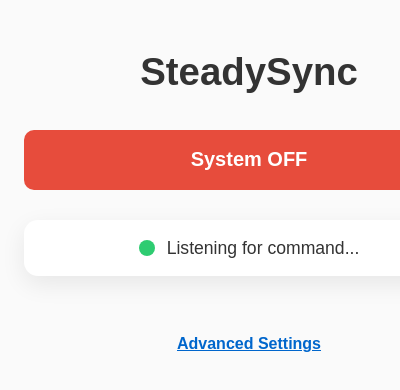
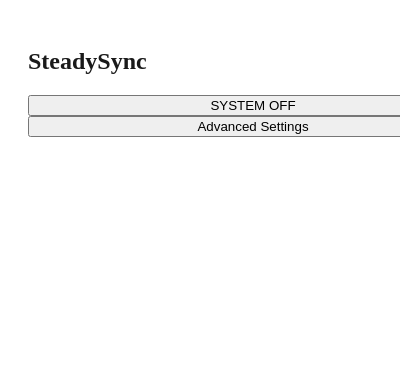
Before and after one commit to JonathanSaji/SteadySync, a browser extension: page SteadySync-Extension/popup.html in a window 400 px wide. Shown: the top 390 px of the page. Drawn offline with Linux system fonts and the light colour scheme.

Commit message:
Fixed browser hiding issue

```diff
--- a/SteadySync-Extension/popup.html
+++ b/SteadySync-Extension/popup.html
@@ -4,20 +4,24 @@
     <link rel="stylesheet" href="styles.css">
 </head>
 <body>
-    <div class="container">
-        <h1>SteadySync</h1>
+    <div id="app-container">
 
-        <div class="master-control">
-            <button id="masterBtn" class="off">System OFF</button>
-        </div>
+        <section id="popup-view">
+            <h1>SteadySync</h1>
+            <button id="masterBtn" class="big-toggle">SYSTEM OFF</button>
+            <button id="goToSettings">Advanced Settings</button>
+        </section>
 
-        <div class="voice-status">
-            <span class="dot"></span>
-            <p id="voiceMsg">Listening for command...</p>
-        </div>
+        <section id="settings-view" style="display: none;">
+            <button id="backToPopup">Back</button>
+            <h2>Settings</h2>
+            <div class="card">
+                <span>Steady Path</span>
+                <input type="checkbox" id="path-toggle">
+            </div>
+            </section>
 
-        <button id="openSettings" class="link-btn">Advanced Settings</button>
     </div>
-    <script src="popup.js"></script>
+    <script src="script.js"></script>
 </body>
 </html>
--- a/SteadySync-Extension/styles.css
+++ b/SteadySync-Extension/styles.css
@@ -1,81 +1,17 @@
-body {
+/* This ensures the extension window is the right size */
+#app-container {
     width: 450px;
     min-height: 550px;
-    margin: 0;
-    padding: 24px;
-    font-family: Arial, sans-serif;
-    background: #fafafa;
-    color: #333;
+    padding: 20px;
+    background: #ffffff;
+    color: #1a1a1a;
 }
 
-.container {
-    width: 100%;
-    max-width: 640px;
-    margin: 0 auto;
-    text-align: center;
+/* Specific styling for the views */
+#popup-view { display: flex; flex-direction: column; }
+#settings-view { display: flex; flex-direction: column; }
+
+/* Website adaptation logic (ONLY triggers on actual websites) */
+body.steady-sync-active {
+    border: 10px solid #4285f4 !important;
 }
-
-h1 {
-    font-size: 2.4rem;
-    margin-bottom: 24px;
-}
-
-button {
-    min-height: 60px;
-    font-size: 20px;
-    font-weight: 700;
-    border-radius: 10px;
-    border: none;
-    cursor: pointer;
-    width: 100%;
-    margin: 12px 0;
-}
-
-.on {
-    background-color: #2ecc71;
-    color: white;
-}
-
-.off {
-    background-color: #e74c3c;
-    color: white;
-}
-
-.voice-status {
-    display: flex;
-    align-items: center;
-    justify-content: center;
-    gap: 12px;
-    margin: 18px 0 28px;
-    padding: 16px;
-    background: #fff;
-    border-radius: 14px;
-    box-shadow: 0 8px 24px rgba(0, 0, 0, 0.08);
-}
-
-.voice-status p {
-    margin: 0;
-    font-size: 1.1rem;
-    line-height: 1.4;
-}
-
-.dot {
-    width: 16px;
-    height: 16px;
-    border-radius: 50%;
-    background: #2ecc71;
-}
-
-.link-btn {
-    background: transparent;
-    color: #0066cc;
-    text-decoration: underline;
-    font-size: 1rem;
-    width: auto;
-    padding: 0;
-    margin-top: 10px;
-}
-
-.link-btn:hover {
-    color: #003d80;
-}
```
Also changed, not shown: SteadySync-Extension/content.js (+14 -0 lines), SteadySync-Extension/options.html (deleted, +0 -30 lines), SteadySync-Extension/manifest.json.
